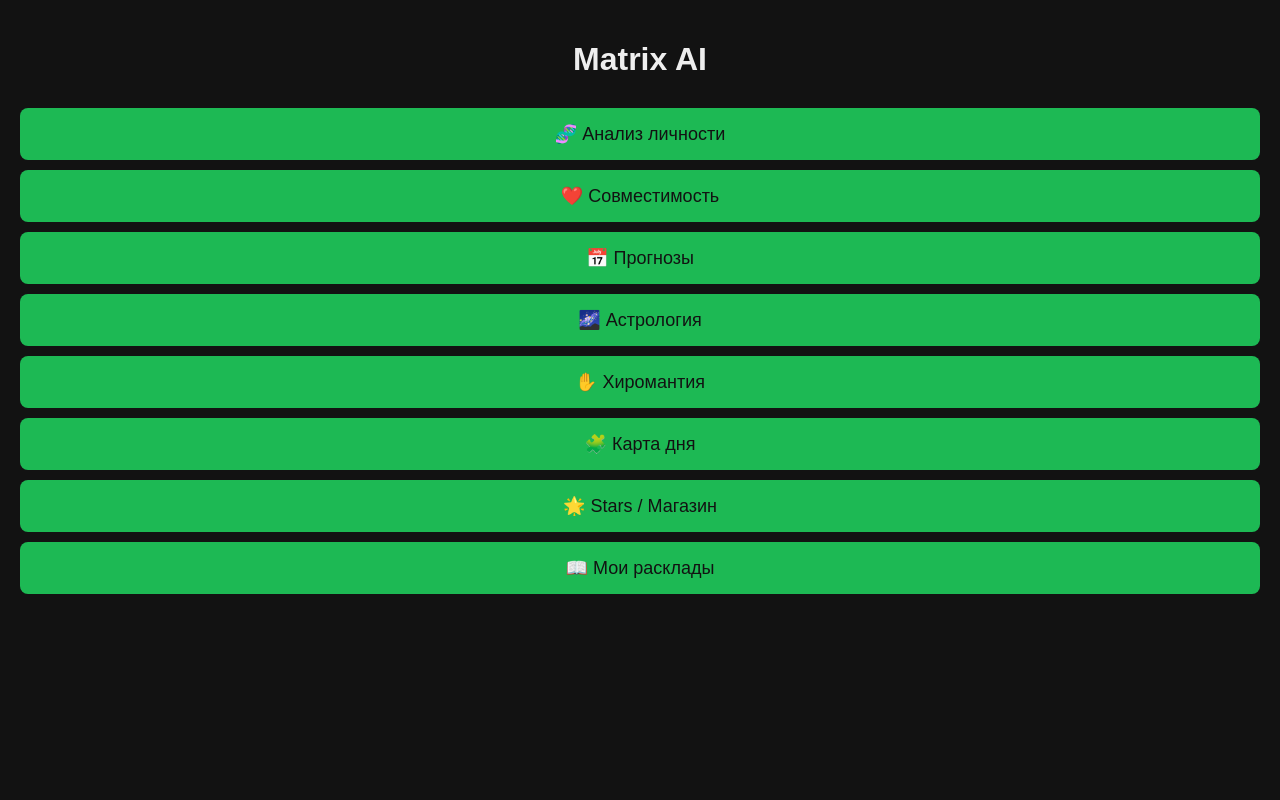
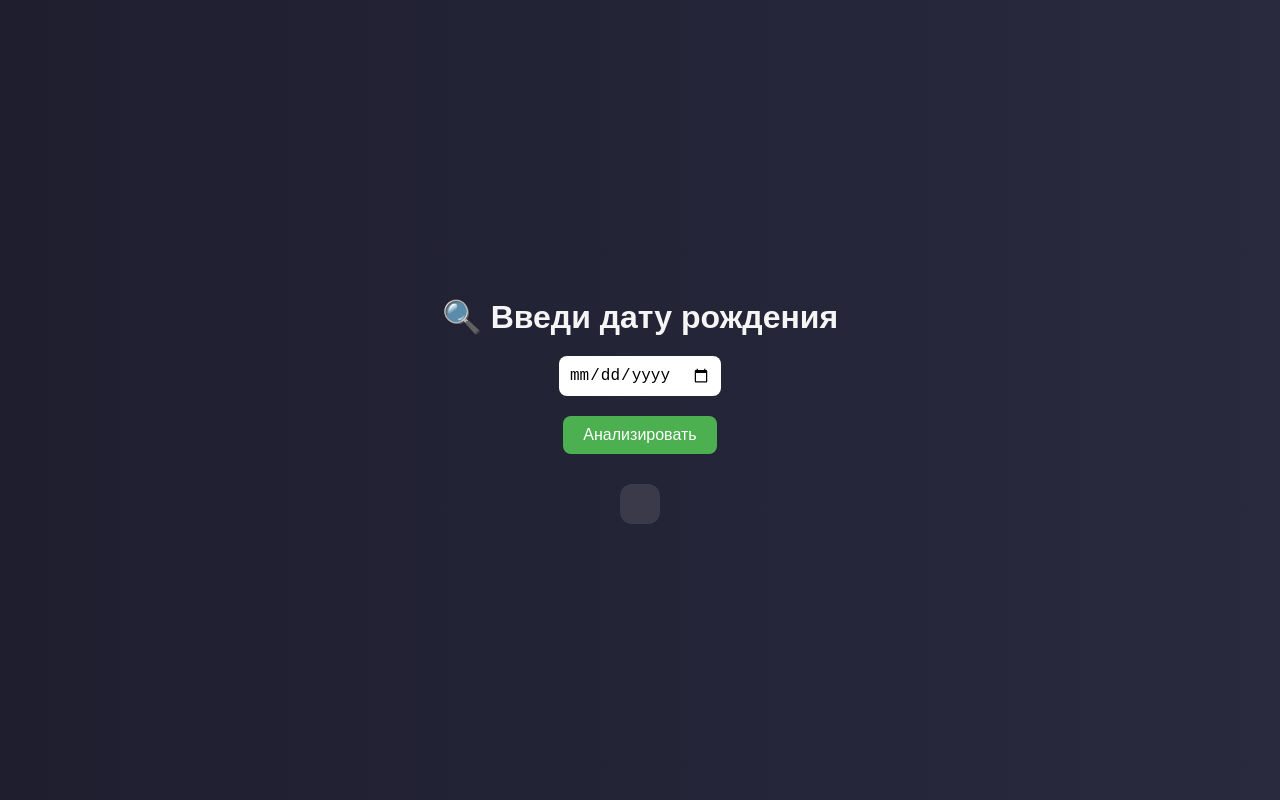
Before and after one commit to sethlingdoe/Matrix-Ai, a plain HTML site: page index.html in a window 1280 px wide. Drawn offline with Linux system fonts and the light colour scheme.

Commit message:
Add files via upload

```diff
--- a/index.html
+++ b/index.html
@@ -1,42 +1,101 @@
+
 <!DOCTYPE html>
 <html lang="ru">
 <head>
-<meta charset="UTF-8" />
-<meta name="viewport" content="width=device-width, initial-scale=1" />
-<title>Matrix AI</title>
+    <meta charset="UTF-8">
+    <title>Matrix AI – Анализ личности</title>
     <style>
-  body { font-family: Arial, sans-serif; background: #121212; color: #eee; margin: 0; padding: 20px; }
-  h1 { text-align: center; margin-bottom: 30px; }
+        body {
+            font-family: 'Arial', sans-serif;
+            background: linear-gradient(to right, #1e1e2f, #2a2a3f);
+            color: #f5f5f5;
+            display: flex;
+            flex-direction: column;
+            align-items: center;
+            justify-content: center;
+            height: 100vh;
+            margin: 0;
+        }
+        h1 {
+            margin-bottom: 20px;
+            font-size: 2em;
+        }
+        input[type="date"] {
+            padding: 10px;
+            font-size: 16px;
+            border-radius: 8px;
+            border: none;
+            margin-bottom: 20px;
+        }
         button {
-    display: block;
-    width: 100%;
-    margin: 10px 0;
-    padding: 15px;
-    font-size: 18px;
-    color: #121212;
-    background: #1db954;
+            padding: 10px 20px;
+            font-size: 16px;
+            background-color: #4CAF50;
+            color: white;
             border: none;
             border-radius: 8px;
             cursor: pointer;
-    transition: background 0.3s ease;
         }
-  button:hover {
-    background: #17a44c;
+        .result {
+            margin-top: 30px;
+            background: rgba(255, 255, 255, 0.1);
+            padding: 20px;
+            border-radius: 12px;
         }
     </style>
 </head>
 <body>
+    <h1>🔍 Введи дату рождения</h1>
+    <input type="date" id="birthDate">
+    <button onclick="analyze()">Анализировать</button>
+    <div class="result" id="result"></div>
 
-<h1>Matrix AI</h1>
+    <script>
+        function analyze() {
+            const dateInput = document.getElementById('birthDate').value;
+            if (!dateInput) return alert("Сначала выбери дату");
 
-<button onclick="alert('🧬 Анализ личности')">🧬 Анализ личности</button>
-<button onclick="alert('❤️ Совместимость')">❤️ Совместимость</button>
-<button onclick="alert('📅 Прогнозы')">📅 Прогнозы</button>
-<button onclick="alert('🌌 Астрология')">🌌 Астрология</button>
-<button onclick="alert('✋ Хиромантия')">✋ Хиромантия</button>
-<button onclick="alert('🧩 Карта дня')">🧩 Карта дня</button>
-<button onclick="alert('🌟 Stars / Магазин')">🌟 Stars / Магазин</button>
-<button onclick="alert('📖 Мои расклады')">📖 Мои расклады</button>
+            const date = new Date(dateInput);
+            const day = date.getDate();
+            const year = date.getFullYear();
 
+            // Число души
+            const soulNumber = day;
+
+            // Число пути
+            const sumDigits = dateInput.replace(/-/g, '').split('').reduce((a, b) => +a + +b, 0);
+            const pathNumber = sumDigits > 9 ? sumDigits.toString().split('').reduce((a, b) => +a + +b, 0) : sumDigits;
+
+            // Архетип
+            const archetypes = [
+                "Архетип Исследователя", "Архетип Лидера", "Архетип Дипломата",
+                "Архетип Художника", "Архетип Строителя", "Архетип Искателя",
+                "Архетип Наставника", "Архетип Мистика", "Архетип Воителя", "Архетип Мудреца"
+            ];
+            const archetype = archetypes[year % 10];
+
+            // Кармический урок
+            const karmaHints = {
+                1: "Урок лидерства и самостоятельности.",
+                2: "Урок терпения и дипломатии.",
+                3: "Урок самовыражения и радости.",
+                4: "Урок дисциплины и ответственности.",
+                5: "Урок свободы и перемен.",
+                6: "Урок любви, семьи и заботы.",
+                7: "Урок духовности и анализа.",
+                8: "Урок силы, власти и денег.",
+                9: "Урок сострадания и завершения."
+            };
+            const karma = karmaHints[(soulNumber <= 9) ? soulNumber : soulNumber % 9] || "Неопределён";
+
+            document.getElementById('result').innerHTML = `
+                <p><strong>📅 Дата рождения:</strong> ${date.toLocaleDateString()}</p>
+                <p><strong>🔢 Число души:</strong> ${soulNumber}</p>
+                <p><strong>🛤️ Число жизненного пути:</strong> ${pathNumber}</p>
+                <p><strong>🧙 Архетип:</strong> ${archetype}</p>
+                <p><strong>⚖️ Кармический урок:</strong> ${karma}</p>
+            `;
+        }
+    </script>
 </body>
 </html>
```
Lines whose indentation alone changed are shown as unchanged.
